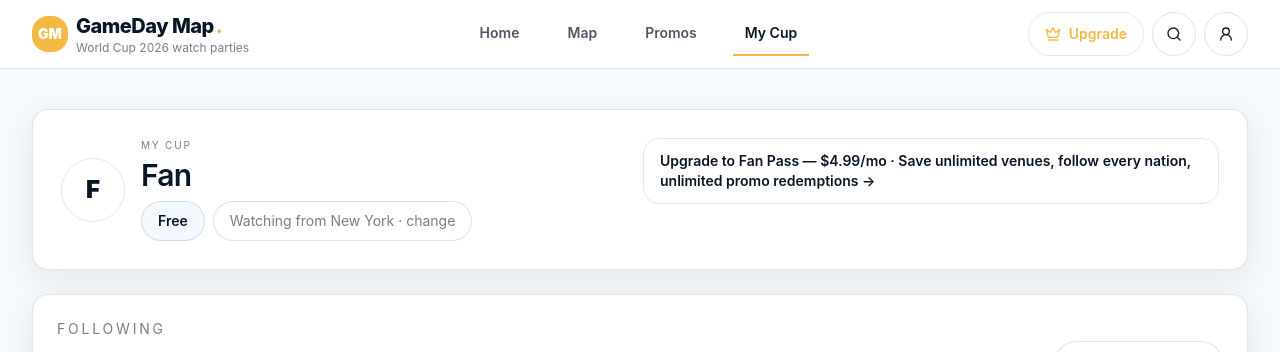
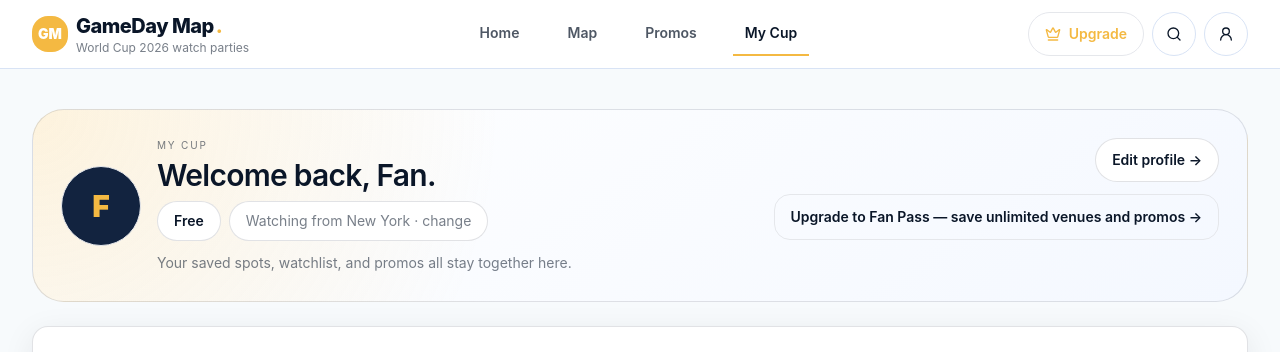
Before and after one commit to davidenyc/worldcupmvp, a Next.js app: page /me in a window 1280 px wide. Shown: the top 352 px of the page. Built offline with nearby package versions, Linux system fonts and the light colour scheme; no server answers.

Commit message:
feat(me): MyHeroIdentity + plan badge

```diff
--- a/components/me/MyHeroIdentity.tsx
+++ b/components/me/MyHeroIdentity.tsx
@@ -7,8 +7,14 @@ import type { UserProfile } from "@/lib/store/user";
 
 const TIER_LABELS: Record<MembershipTier, string> = {
   free: "Free",
-  fan: "⭐ Fan Pass",
-  elite: "👑 Elite"
+  fan: "Fan Pass",
+  elite: "Elite"
+};
+
+const TIER_STYLES: Record<MembershipTier, string> = {
+  free: "border-line bg-surface text-deep",
+  fan: "border-gold/50 bg-gold/12 text-deep",
+  elite: "border-fuchsia-400/40 bg-fuchsia-500/12 text-deep dark:text-white"
 };
 
 export function MyHeroIdentity({
@@ -19,38 +25,49 @@ export function MyHeroIdentity({
   tier: MembershipTier;
 }) {
   const monogram = user.displayName.trim().slice(0, 1).toUpperCase() || "F";
+  const firstName = user.displayName?.trim() ? user.displayName.trim().split(/\s+/)[0] : "Fan";
 
   return (
-    <section className="surface p-6 sm:p-7">
+    <section className="overflow-hidden rounded-[2rem] border border-line bg-[radial-gradient(circle_at_top_left,rgba(244,185,66,0.18),transparent_38%),linear-gradient(145deg,var(--bg-surface),var(--bg-surface-elevated))] p-6 sm:p-7">
       <div className="flex flex-col gap-5 sm:flex-row sm:items-start sm:justify-between">
         <div className="flex items-center gap-4">
-          <div className="flex h-16 w-16 items-center justify-center rounded-full border border-gold/40 bg-gold/12 text-2xl font-black text-deep">
+          <div className="flex h-20 w-20 items-center justify-center rounded-full border border-gold/40 bg-[#12233f] text-3xl font-black text-gold">
             {monogram}
           </div>
-          <div>
+          <div className="min-w-0">
             <div className="text-[10px] uppercase tracking-[0.18em] text-mist">My Cup</div>
             <h1 className="mt-1 text-3xl font-semibold tracking-tight text-deep">
-              {user.displayName?.trim() ? user.displayName : `Fan #${user.id.slice(0, 4)}`}
+              Welcome back, {firstName}.
             </h1>
             <div className="mt-2 flex flex-wrap items-center gap-2">
-              <span className="inline-flex min-h-10 items-center rounded-full border border-line bg-surface-2 px-4 text-sm font-semibold text-deep">
+              <span className={`inline-flex min-h-10 items-center rounded-full border px-4 text-sm font-semibold ${TIER_STYLES[tier]}`}>
                 {TIER_LABELS[tier]}
               </span>
               <span className="inline-flex min-h-10 items-center rounded-full border border-line bg-surface px-4 text-sm text-mist">
                 Watching from {user.favoriteCity === "nyc" ? "New York" : user.favoriteCity} · change
               </span>
             </div>
+            <p className="mt-3 text-sm text-mist">
+              Your saved spots, watchlist, and promos all stay together here.
+            </p>
           </div>
         </div>
-
-        {tier === "free" ? (
+        <div className="flex flex-col items-start gap-3 sm:items-end">
           <Link
-            href="/membership?feature=unlimited_saves&return=%2Fme"
-            className="inline-flex min-h-11 max-w-xl items-center rounded-2xl border border-gold/50 bg-gold/10 px-4 py-3 text-sm font-semibold text-deep"
+            href="/account"
+            className="inline-flex min-h-11 items-center rounded-full border border-line bg-surface px-4 text-sm font-semibold text-deep transition hover:bg-surface-2"
           >
-            Upgrade to Fan Pass — $4.99/mo · Save unlimited venues, follow every nation, unlimited promo redemptions →
+            Edit profile →
           </Link>
-        ) : null}
+          {tier === "free" ? (
+            <Link
+              href="/membership?feature=unlimited_saves&return=%2Fme"
+              className="inline-flex min-h-11 max-w-xl items-center rounded-2xl border border-gold/50 bg-gold/10 px-4 py-3 text-sm font-semibold text-deep"
+            >
+              Upgrade to Fan Pass — save unlimited venues and promos →
+            </Link>
+          ) : null}
+        </div>
       </div>
     </section>
   );
```
